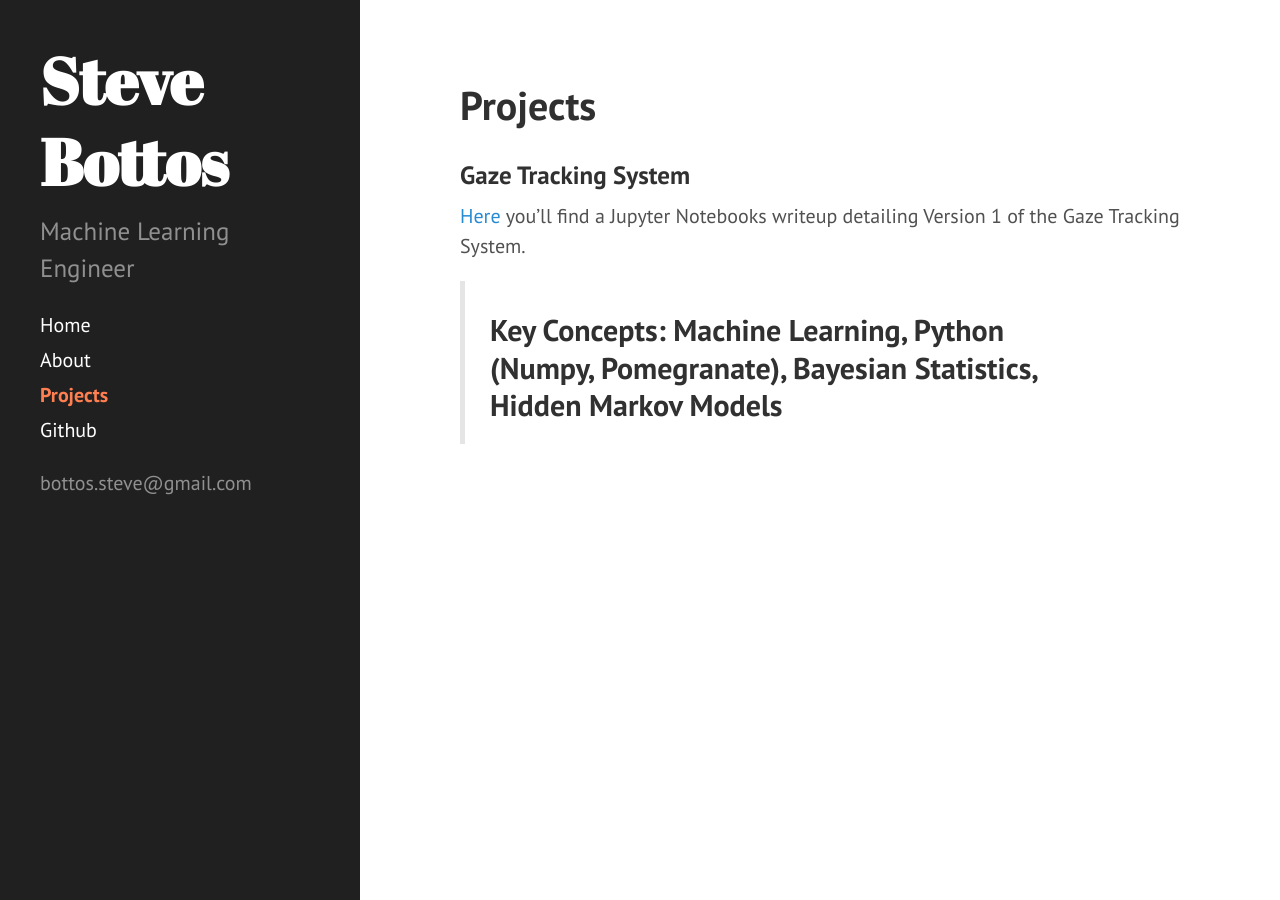
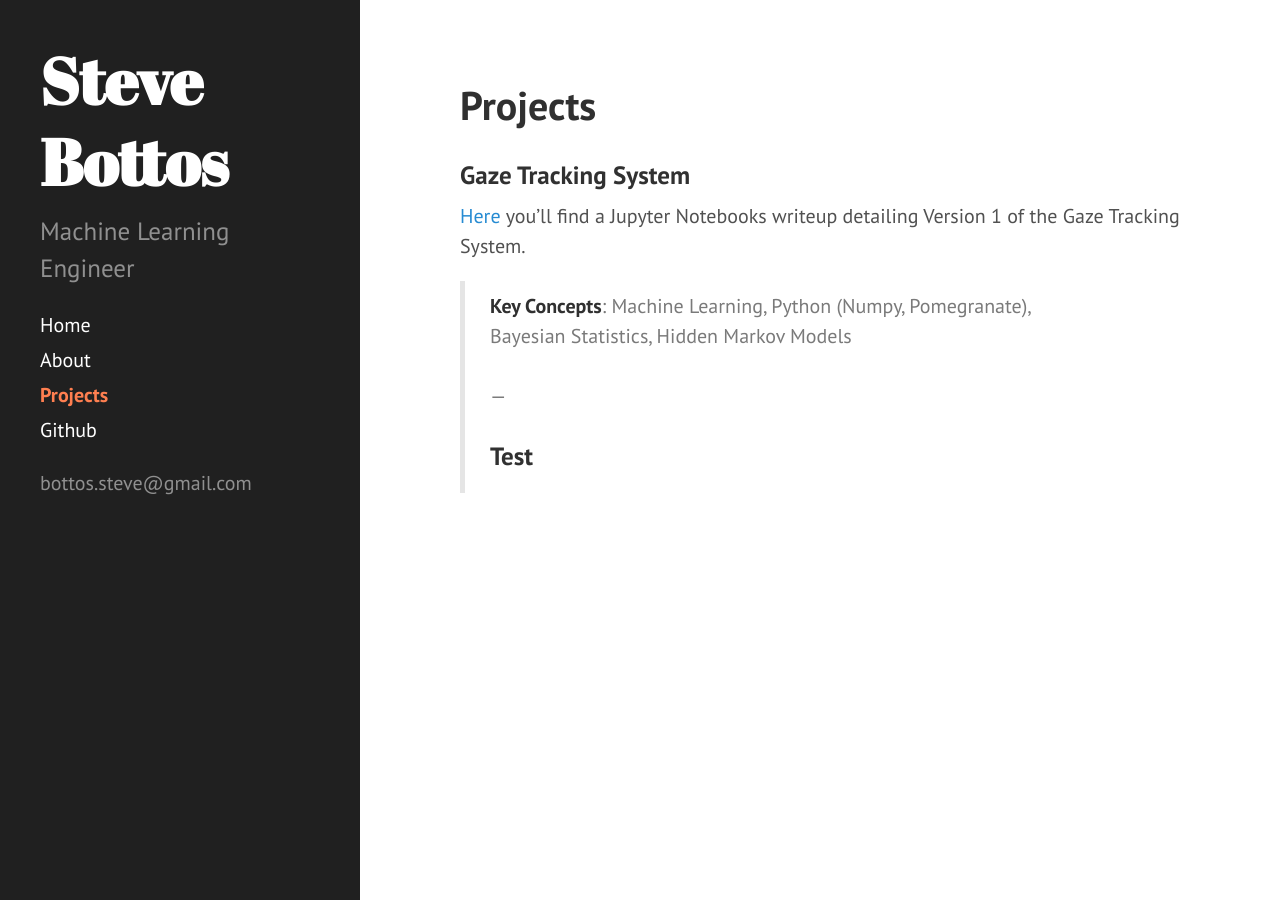
Before and after one commit to stevebottos/stevebottos.github.io, a Jekyll site: the page built from projects.md, in a window 1280 px wide. Built offline with Jekyll 4.4.1, drawn with Linux system fonts in a browser that asks for light colours.

Commit message:
Update projects.md

```diff
--- a/projects.md
+++ b/projects.md
@@ -6,4 +6,6 @@ title: Projects
 ### Gaze Tracking System
 <a href="https://stevebottos.github.io/jupnotes/GazeTrackerWriteup/" target="_blank">Here </a>you'll find a Jupyter Notebooks writeup detailing Version 1 of the Gaze Tracking System.<br/>
 > **Key Concepts**: Machine Learning, Python (Numpy, Pomegranate), Bayesian Statistics, Hidden Markov Models
+<br/>
 ---
+### Test
```
